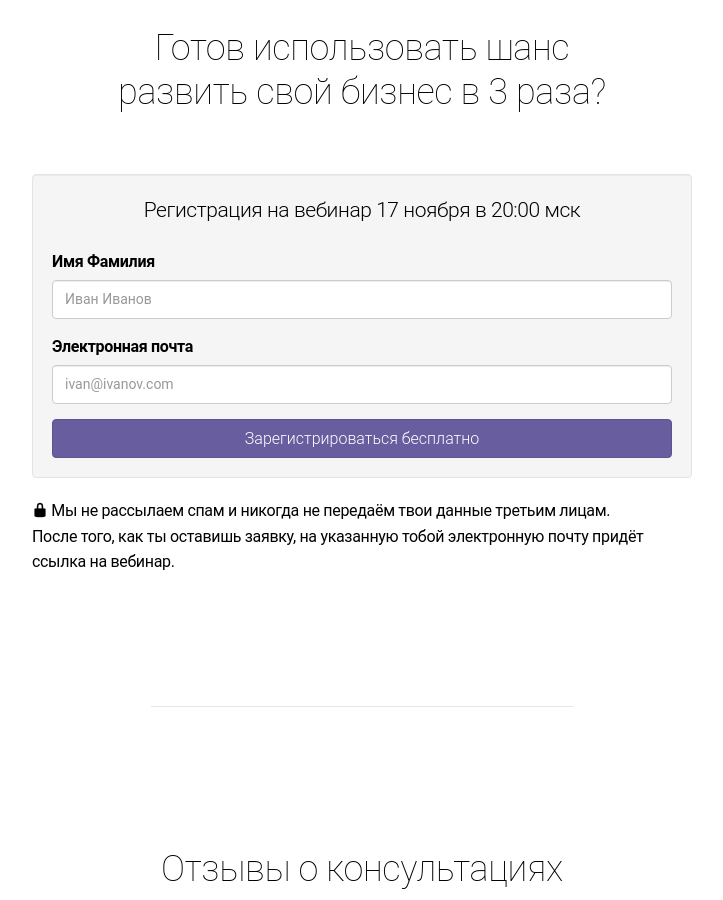
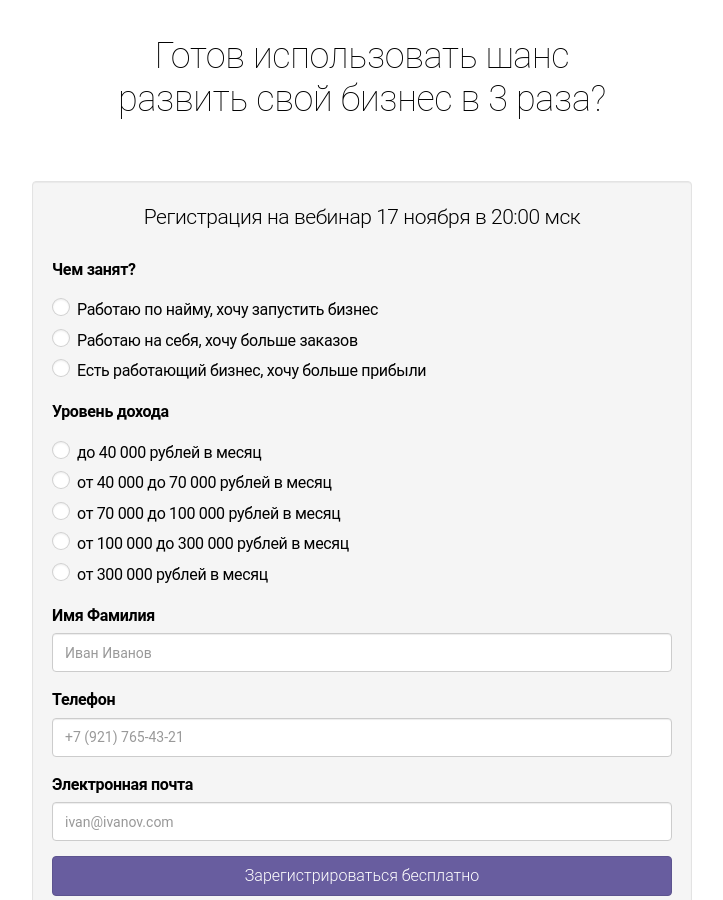
Before and after one commit to nickvorobiov/x3.ocheredklientov.com, a Jekyll site: the page built from index.html, in a window 1280 px wide and 900 px high, scrolled down 2292 px. Shown: the whole window, without its empty margins (278-1001 px from the left). Built offline with Jekyll 4.4.1, drawn with Linux system fonts in a browser that asks for light colours; nearby versions of some CDN libraries.

Commit message:
сортируем целевых и нецелевых

```diff
--- a/confirmed.html
+++ b/confirmed-low.html
@@ -6,7 +6,7 @@ layout: base
   <div class="container">
     <h1 class="text-center">Подписка подтверждена!</h1>
     <p class="lead text-center">
-      Утром 17 ноября (в субботу) ты получишь ссылку для участия в вебинаре
+      Утром 17 ноября (в четверг) ты получишь ссылку для участия в вебинаре
     </p>
 
     <p>Начало в 20:00 мск. Отметь это время в календаре и будь, пожалуйста, вовремя</p>
--- a/index.html
+++ b/index.html
@@ -4,7 +4,7 @@ eventdate: "17 ноября в 20:00 мск"
 permalink: /
 ---
 
-<div class="p-y-lg p-x b-head-three text-center">
+<div class="p-y-lg p-x b-head text-center">
   <nav class="navbar m-b-0">
     <div class="container-fluid">
       <div class="navbar-header">
@@ -177,8 +177,77 @@ permalink: /
             <input type="hidden" name="field[4]" data-field="referer" value="" />
 
             <div class="form-group">
+              <label>Чем занят?</label>
+              <div class="help-block with-errors"></div>
+              <div class="radio custom-control custom-radio">
+                <label>
+                  <input required="required" type="radio" name="field[5]" class="radio-occupation" value="Работаю по найму">
+                  <span class="custom-control-indicator"></span>
+                  Работаю по найму, хочу запустить бизнес
+                </label>
+              </div>
+              <div class="radio custom-control custom-radio">
+                <label>
+                  <input required="required" type="radio" name="field[5]" class="radio-occupation" value="Работаю на себя">
+                  <span class="custom-control-indicator"></span>
+                  Работаю на себя, хочу больше заказов
+                </label>
+              </div>
+              <div class="radio custom-control custom-radio">
+                <label>
+                  <input required="required" type="radio" name="field[5]" class="radio-occupation" value="Есть работающий бизнес">
+                  <span class="custom-control-indicator"></span>
+                  Есть работающий бизнес, хочу больше прибыли
+                </label>
+              </div>
+            </div>
+            <div class="form-group">
+              <label>Уровень дохода</label>
+              <div class="help-block with-errors"></div>
+              <div class="radio custom-control custom-radio">
+                <label>
+                  <input required="required" type="radio" name="field[6]" class="radio-income" value="0-40">
+                  <span class="custom-control-indicator"></span>
+                  до 40 000 рублей в месяц
+                </label>
+              </div>
+              <div class="radio custom-control custom-radio">
+                <label>
+                  <input required="required" type="radio" name="field[6]" class="radio-income" value="40-70">
+                  <span class="custom-control-indicator"></span>
+                  от 40 000 до 70 000 рублей в месяц
+                </label>
+              </div>
+              <div class="radio custom-control custom-radio">
+                <label>
+                  <input required="required" type="radio" name="field[6]" class="radio-income" value="70-100">
+                  <span class="custom-control-indicator"></span>
+                  от 70 000 до 100 000 рублей в месяц
+                </label>
+              </div>
+              <div class="radio custom-control custom-radio">
+                <label>
+                  <input required="required" type="radio" name="field[6]" class="radio-income" value="100-300">
+                  <span class="custom-control-indicator"></span>
+                  от 100 000 до 300 000 рублей в месяц
+                </label>
+              </div>
+              <div class="radio custom-control custom-radio">
+                <label>
+                  <input required="required" type="radio" name="field[6]" class="radio-income" value="300plus">
+                  <span class="custom-control-indicator"></span>
+                  от 300 000 рублей в месяц
+                </label>
+              </div>
+            </div>
+
+            <div class="form-group">
               <label for="input-name" class="control-label">Имя Фамилия</label>
               <input id="input-name" required="required" name="fullname" type="text" class="form-control" placeholder="Иван Иванов">
+            </div>
+            <div class="form-group">
+              <label for="input-phone" class="control-label">Телефон</label>
+              <input id="input-phone" required="required" name="phone" type="text" class="form-control" placeholder="+7 (921) 765-43-21">
             </div>
             <div class="form-group">
               <label for="input-email" class="control-label">Электронная почта</label>
@@ -213,3 +282,18 @@ permalink: /
 </div>
 
 <p class="text-center">ООО Реальность, +7 921 7618506 Санкт-Петербург, ул. Некрасова 40 ok@nickvorobiov.com <a href="http://soedinennost.com/privacy">Политика конфиденциальности</a></p>
+
+<script type="text/javascript">
+$(document).ready(function() {
+  $('input[type=radio]').change(function() {
+    var occupation = $('.radio-occupation:checked').val();
+    var income = $('.radio-income:checked').val();
+
+    if (occupation == 'Работаю по найму' || income == '0-40') {
+      $('input[name=trello-list-id]').val('58275f942ec79c43fc0a44ce');
+    } else {
+      $('input[name=trello-list-id]').val('58275f9bae9f6fae3c283dc8');
+    }
+  });
+});
+</script>
```
Also changed, not shown: ok-low.html (added, +27 -0 lines), images/free-consult-testimonials/2016-10-16_13-34-19.png (added), images/free-consult-testimonials/2016-10-16_13-35-42.png (added), images/free-consult-testimonials/2016-10-16_13-35-47.png (added), images/free-consult-testimonials/2016-10-16_13-35-53.png (added), images/free-consult-testimonials/2016-10-16_13-35-58.png (added), images/free-consult-testimonials/2016-10-16_13-36-05.png (added), images/free-consult-testimonials/2016-10-16_13-36-48.png (added).
